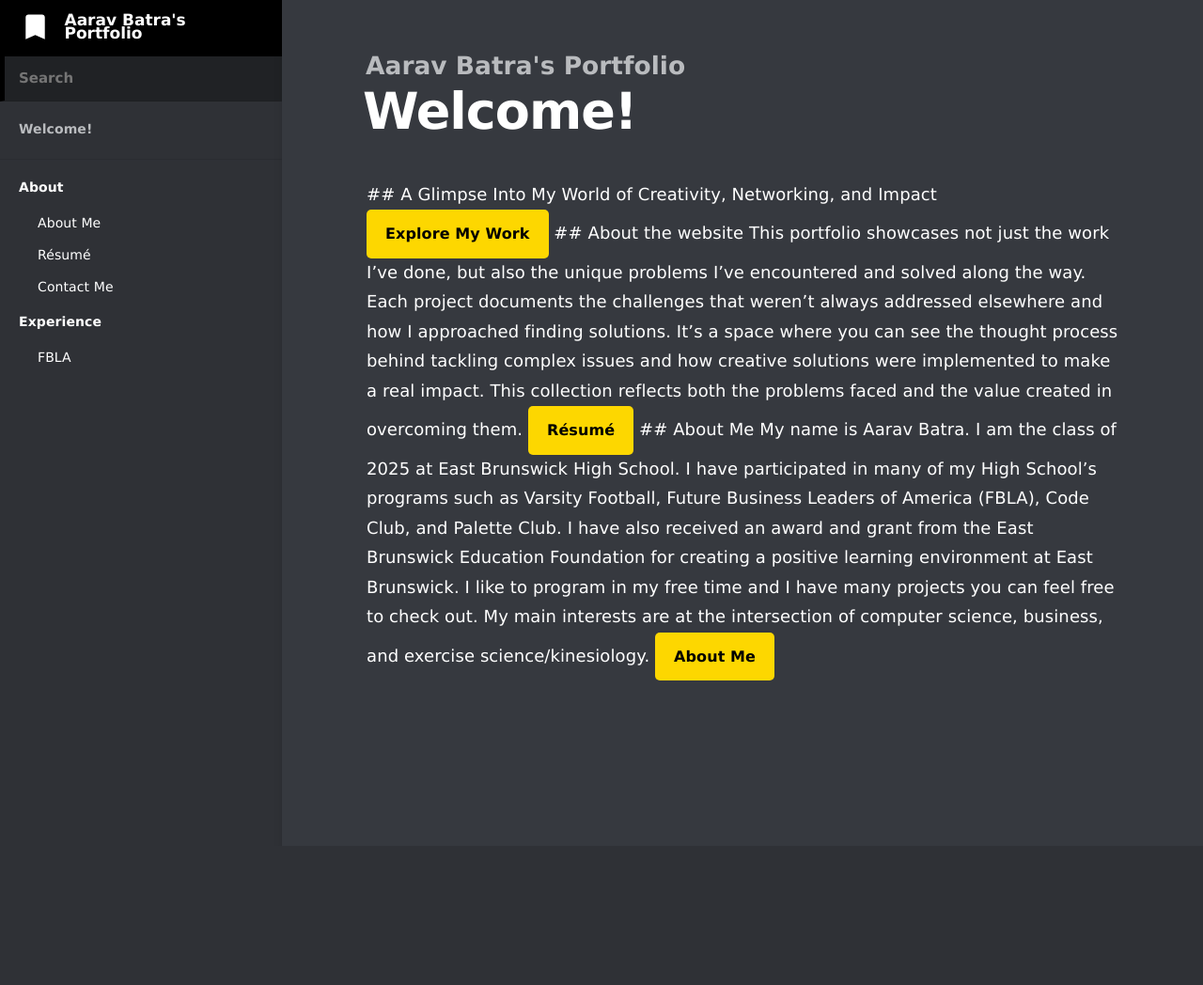
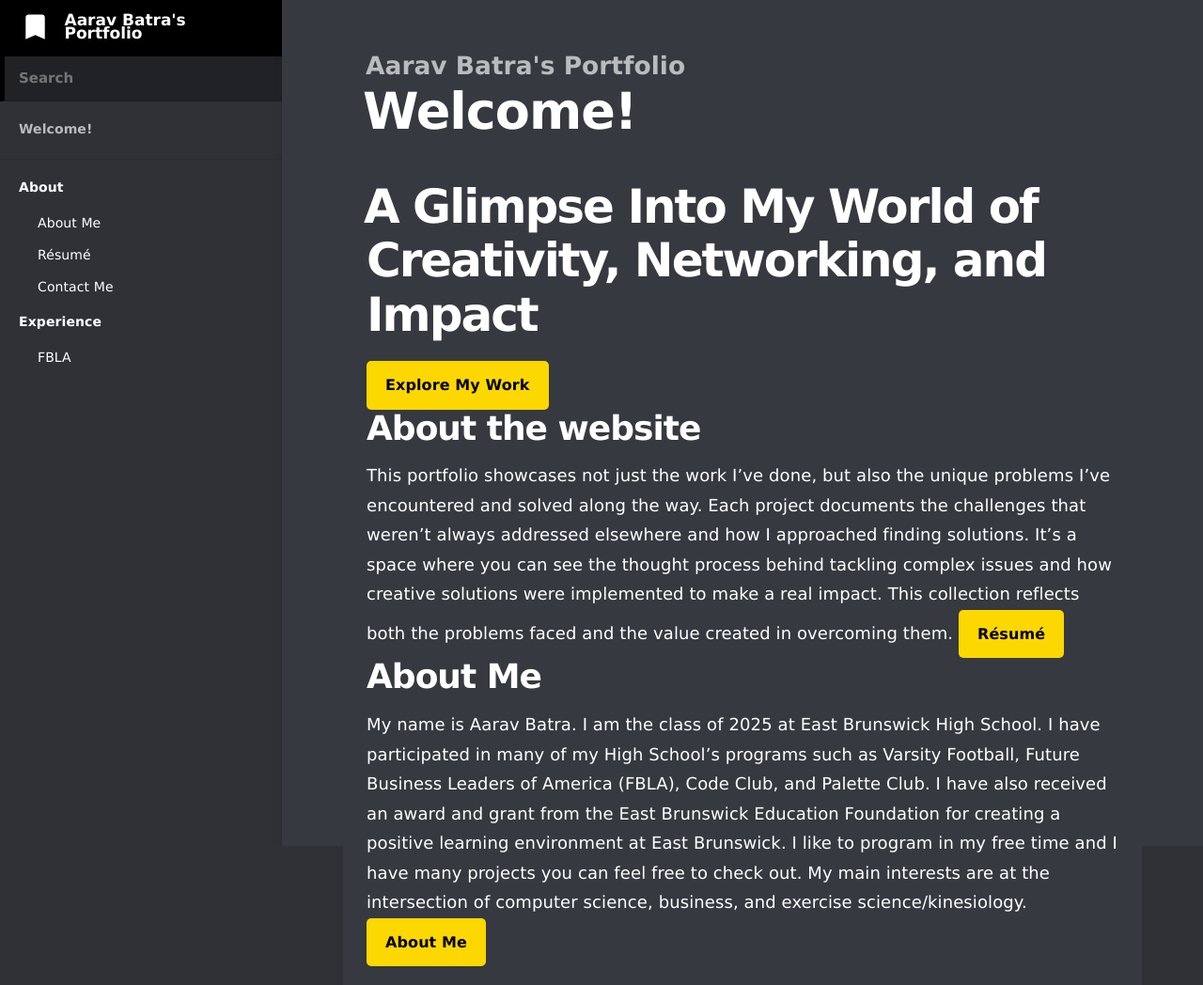
Before and after one commit to batra-aarav/www.aaravbatra.me, a Jekyll site: the page built from index.html, in a window 1280 px wide. Shown: the whole page at 94% size. Built offline with Jekyll 4.4.1, drawn with Linux system fonts in a browser that asks for light colours; before the commit the page ends 900 px from its top, so only the background shows below that.

Commit message:
fix heading

```diff
--- a/index.html
+++ b/index.html
@@ -3,11 +3,11 @@ title: Welcome!
 ---
 <script defer src='https://static.cloudflareinsights.com/beacon.min.js' data-cf-beacon='{"token": "c7e52d40a1e444ccb2ca2872514944cc"}'></script>
 
-## A Glimpse Into My World of Creativity, Networking, and Impact
+<h1>A Glimpse Into My World of Creativity, Networking, and Impact</h1>
 
 <a href="aaravbatra.me/experience" style="display:inline-block; padding:10px 20px; background-color:#FDD700; color:black; text-align:center; border-radius:5px; text-decoration:none; font-size:16px; font-weight:bold;">Explore My Work</a>
 
-## About the website
+<h2>About the website</h2>
 This portfolio showcases not just the work I’ve done, but also the unique problems I’ve encountered and solved along the way.
 Each project documents the challenges that weren’t always addressed elsewhere and how I approached finding solutions.
 It’s a space where you can see the thought process behind tackling complex issues and how creative solutions were implemented to make a real impact.
@@ -15,8 +15,7 @@ This collection reflects both the problems faced and the value created in overco
 
 <a href="aaravbatra.me/about/contactme" style="display:inline-block; padding:10px 20px; background-color:#FDD700; color:black; text-align:center; border-radius:5px; text-decoration:none; font-size:16px; font-weight:bold;">Résumé</a>
 
-
-## About Me
+<h2>About Me</h2>
 
 My name is Aarav Batra. I am the class of 2025 at East Brunswick High School.
 I have participated in many of my High School’s programs such as Varsity Football, Future Business Leaders of America (FBLA), Code Club, and Palette Club.
```
